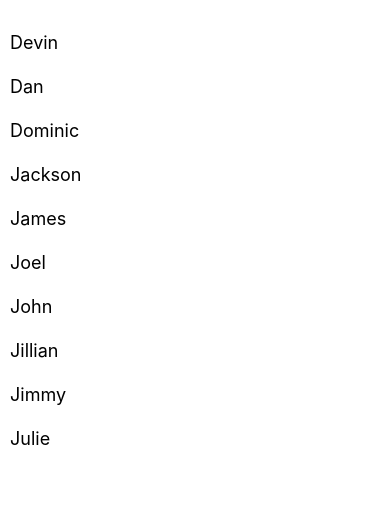
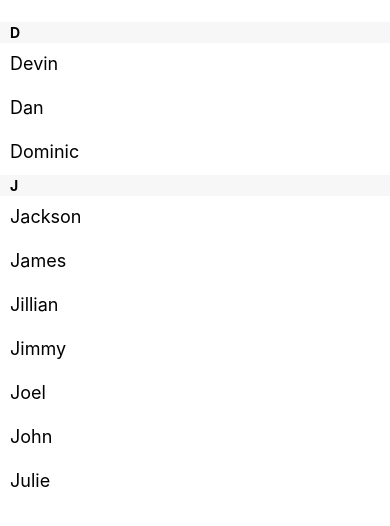
Before and after one commit to hiroka1642/Learn_React_Native, a React Native app: screen / in a window 390 px wide. Shown: the top 526 px of the page. Built offline with nearby package versions, Linux system fonts and the light colour scheme.

Commit message:
✨ SectionListBasics

```diff
--- a/App.js
+++ b/App.js
@@ -1,7 +1,7 @@
-import { FlatListBasics } from "./components/FlatListBasics";
+import { SectionListBasics } from "./components/SectionListBasics";
 
 const App = () => {
-  return <FlatListBasics />;
+  return <SectionListBasics />;
 };
 
 export default App;
--- /dev/null
+++ b/components/SectionListBasics.tsx
@@ -0,0 +1,53 @@
+import { SectionList, StyleSheet, Text, View } from "react-native";
+
+export const SectionListBasics = () => {
+  return (
+    //ScrollViewの中にFlatListはおかない
+    <View style={styles.container}>
+      <SectionList
+        sections={[
+          { title: "D", data: ["Devin", "Dan", "Dominic"] },
+          {
+            title: "J",
+            data: [
+              "Jackson",
+              "James",
+              "Jillian",
+              "Jimmy",
+              "Joel",
+              "John",
+              "Julie",
+            ],
+          },
+        ]}
+        renderItem={({ item }) => <Text style={styles.item}>{item}</Text>}
+        renderSectionHeader={({ section }) => (
+          <Text style={styles.sectionHeader}>{section.title}</Text>
+        )}
+        // item だけで値を受け取れる
+        keyExtractor={(item) => `basicListEntry-${item}`}
+      />
+    </View>
+  );
+};
+
+const styles = StyleSheet.create({
+  container: {
+    flex: 1,
+    paddingTop: 22,
+  },
+  sectionHeader: {
+    paddingTop: 2,
+    paddingLeft: 10,
+    paddingRight: 10,
+    paddingBottom: 2,
+    fontSize: 14,
+    fontWeight: "bold",
+    backgroundColor: "rgba(247,247,247,1.0)",
+  },
+  item: {
+    padding: 10,
+    fontSize: 18,
+    height: 44,
+  },
+});
```
